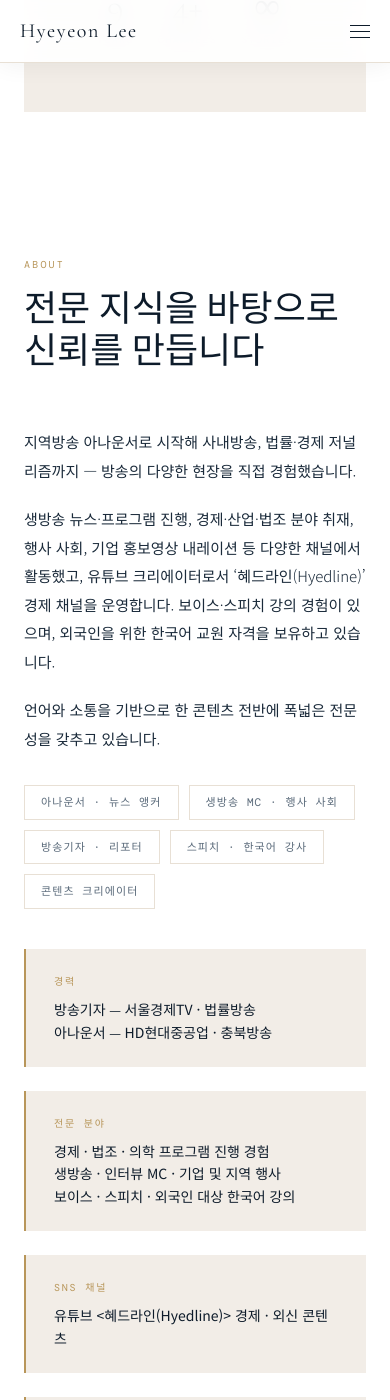
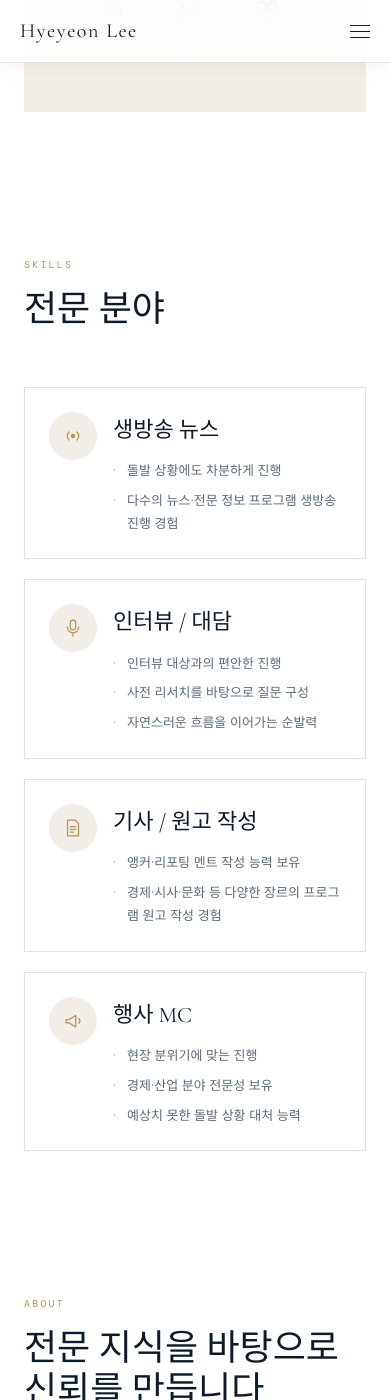
Before and after one commit to annhylee/annhylee.github.io, a Jekyll site: the page built from index.md, in a window 390 px wide and 1400 px high, scrolled down 1175 px. Built offline with Jekyll 4.4.1, drawn with Linux system fonts in a browser that asks for light colours; some web fonts are replaced.

Commit message:
Add Skills section between hero and about
Co-Authored-By: Claude Fable 5 <noreply@anthropic.com>
Claude-Session: https://claude.ai/code/session_01GGoWi4WPNhV6s4FNKwroYp

```diff
--- a/_data/profile.yml
+++ b/_data/profile.yml
@@ -46,6 +46,8 @@ stats:
     label: Stories
 
 nav:
+  - label: Skills
+    href: "#skills"
   - label: About
     href: "#about"
   - label: Career
@@ -59,6 +61,9 @@ nav:
 
 # 각 섹션의 작은 라벨(eyebrow)과 제목
 sections:
+  skills:
+    eyebrow: Skills
+    title: 전문 분야
   about:
     eyebrow: About
     title: |-
@@ -78,6 +83,31 @@ sections:
   contact:
     eyebrow: Contact
     title: 함께 일해요
+
+# Skills 섹션 카드 — icon은 broadcast / mic / script / megaphone 중 선택
+skills:
+  - icon: broadcast
+    title: 생방송 뉴스
+    points:
+      - 돌발 상황에도 차분하게 진행
+      - 다수의 뉴스·전문 정보 프로그램 생방송 진행 경험
+  - icon: mic
+    title: 인터뷰 / 대담
+    points:
+      - 인터뷰 대상과의 편안한 진행
+      - 사전 리서치를 바탕으로 질문 구성
+      - 자연스러운 흐름을 이어가는 순발력
+  - icon: script
+    title: 기사 / 원고 작성
+    points:
+      - 앵커·리포팅 멘트 작성 능력 보유
+      - 경제·시사·문화 등 다양한 장르의 프로그램 원고 작성 경험
+  - icon: megaphone
+    title: 행사 MC
+    points:
+      - 현장 분위기에 맞는 진행
+      - 경제·산업 분야 전문성 보유
+      - 예상치 못한 돌발 상황 대처 능력
 
 about:
   keywords:
--- /dev/null
+++ b/_includes/skills.html
@@ -0,0 +1,43 @@
+<!-- SKILLS -->
+<section id="skills">
+  <p class="section-eyebrow reveal">{{ site.data.profile.sections.skills.eyebrow | escape }}</p>
+  <h2 class="section-title reveal">{{ site.data.profile.sections.skills.title | escape | newline_to_br }}</h2>
+  <div class="skills-grid">
+    {%- for skill in site.data.profile.skills %}
+    <div class="skill-card reveal">
+      <div class="skill-icon">
+        {%- case skill.icon %}
+        {%- when 'broadcast' %}
+        <svg width="26" height="26" viewBox="0 0 24 24" fill="none" stroke="currentColor" stroke-width="1.4" stroke-linecap="round" aria-hidden="true">
+          <circle cx="12" cy="12" r="2.4" fill="currentColor" stroke="none"></circle>
+          <path d="M7.6 7.6a6.2 6.2 0 0 0 0 8.8M16.4 7.6a6.2 6.2 0 0 1 0 8.8"></path>
+        </svg>
+        {%- when 'mic' %}
+        <svg width="26" height="26" viewBox="0 0 24 24" fill="none" stroke="currentColor" stroke-width="1.4" stroke-linecap="round" aria-hidden="true">
+          <rect x="9" y="3.5" width="6" height="10.5" rx="3"></rect>
+          <path d="M5.8 11a6.2 6.2 0 0 0 12.4 0M12 17.5V21"></path>
+        </svg>
+        {%- when 'script' %}
+        <svg width="26" height="26" viewBox="0 0 24 24" fill="none" stroke="currentColor" stroke-width="1.4" stroke-linecap="round" stroke-linejoin="round" aria-hidden="true">
+          <path d="M6 3.5h8.5L18 7v13.5H6z"></path>
+          <path d="M9 10.5h6M9 13.5h6M9 16.5h3.5"></path>
+        </svg>
+        {%- when 'megaphone' %}
+        <svg width="26" height="26" viewBox="0 0 24 24" fill="none" stroke="currentColor" stroke-width="1.4" stroke-linecap="round" stroke-linejoin="round" aria-hidden="true">
+          <path d="M4.5 10.5v3.5h3l7.5 4.5V6l-7.5 4.5h-3z"></path>
+          <path d="M18.5 9.5a4 4 0 0 1 0 5"></path>
+        </svg>
+        {%- endcase %}
+      </div>
+      <div class="skill-body">
+        <h3 class="skill-title">{{ skill.title | escape }}</h3>
+        <ul class="skill-points">
+          {%- for pt in skill.points %}
+          <li>{{ pt | escape }}</li>
+          {%- endfor %}
+        </ul>
+      </div>
+    </div>
+    {%- endfor %}
+  </div>
+</section>
--- a/_layouts/default.html
+++ b/_layouts/default.html
@@ -15,6 +15,8 @@
 
 {% include hero.html %}
 
+{% unless site.data.profile.sections.skills.show == false %}{% include skills.html %}{% endunless %}
+
 {% unless site.data.profile.sections.about.show == false %}{% include about.html %}{% endunless %}
 
 {% unless site.data.profile.sections.career.show == false %}{% include career.html %}{% endunless %}
--- a/assets/css/main.css
+++ b/assets/css/main.css
@@ -301,6 +301,56 @@
     color: var(--navy);
     line-height: 1.15;
     margin-bottom: 56px;
+  }
+
+  /* ── SKILLS ── */
+  #skills { background: var(--white); }
+  .skills-grid {
+    display: grid;
+    grid-template-columns: 1fr 1fr;
+    gap: 28px;
+  }
+  .skill-card {
+    border: 1px solid var(--sand2);
+    background: var(--white);
+    padding: 32px;
+    display: grid;
+    grid-template-columns: 60px 1fr;
+    gap: 22px;
+    align-items: start;
+  }
+  .skill-icon {
+    width: 60px;
+    height: 60px;
+    border-radius: 50%;
+    background: var(--sand);
+    display: flex;
+    align-items: center;
+    justify-content: center;
+    color: var(--gold);
+  }
+  .skill-title {
+    font-family: 'Cormorant Garamond', 'Noto Serif KR', serif;
+    font-size: 22px;
+    font-weight: 500;
+    color: var(--navy);
+    margin-bottom: 10px;
+  }
+  .skill-points { list-style: none; }
+  .skill-points li {
+    font-size: 13px;
+    color: var(--navy60);
+    line-height: 1.75;
+    padding-left: 14px;
+    position: relative;
+    margin-bottom: 7px;
+  }
+  .skill-points li:last-child { margin-bottom: 0; }
+  .skill-points li::before {
+    content: '·';
+    position: absolute;
+    left: 0;
+    color: var(--gold);
   }
 
   /* ── ABOUT ── */
@@ -710,6 +760,7 @@
       margin-top: 44px;
     }
     section { padding: 72px 24px; }
+    .skills-grid { grid-template-columns: 1fr; gap: 20px; }
     .about-grid, .contact-grid { grid-template-columns: 1fr; gap: 40px; }
     .portfolio-grid { grid-template-columns: 1fr 1fr; }
     .timeline::before { left: 70px; }
@@ -723,6 +774,9 @@
     .portfolio-grid { grid-template-columns: 1fr; }
     .hero-cta { flex-direction: column; }
     .hero-stats { gap: 24px; }
+    .skill-card { padding: 24px; grid-template-columns: 48px 1fr; gap: 16px; }
+    .skill-icon { width: 48px; height: 48px; }
+    .skill-icon svg { width: 22px; height: 22px; }
   }
 
   /* ── JEKYLL RESTRUCTURE ADDITIONS ── */
```
